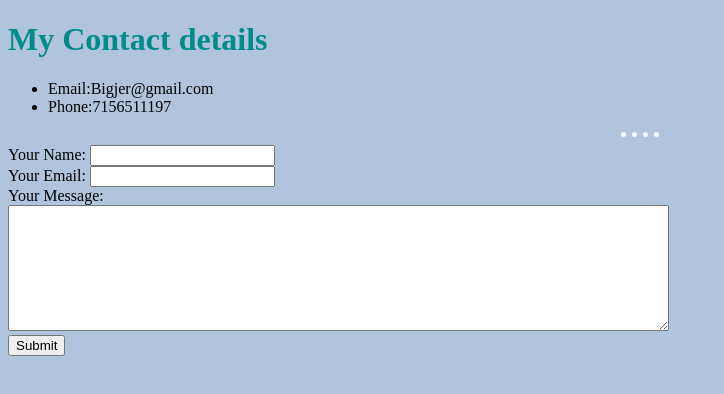
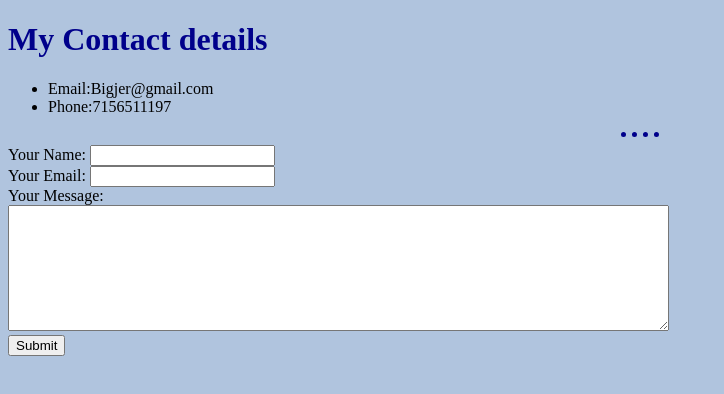
Before and after one commit to jjrau/cv2, a plain HTML site: page contact-me.html in a window 1280 px wide. Shown: the whole page, without its empty margins (0-724 px from the left). Drawn offline with Linux system fonts and the light colour scheme.

Commit message:
update 1

```diff
--- a/CSS/styles.css
+++ b/CSS/styles.css
@@ -5,10 +5,11 @@ body {
 hr {
   border-style: none;
   border-top: 5px dotted GhostWhite;
+  border-color: DarkBlue;
   border-width: 5px;
   height: 0px;
   width: 3%;
 }
-h1 {color: DarkCyan}
+h1 {color: DarkBlue}
 h2 {color: DarkCyan}
 h3 {color: DarkCyan}
```
Also changed, not shown: index.html (+1 -1 lines).
